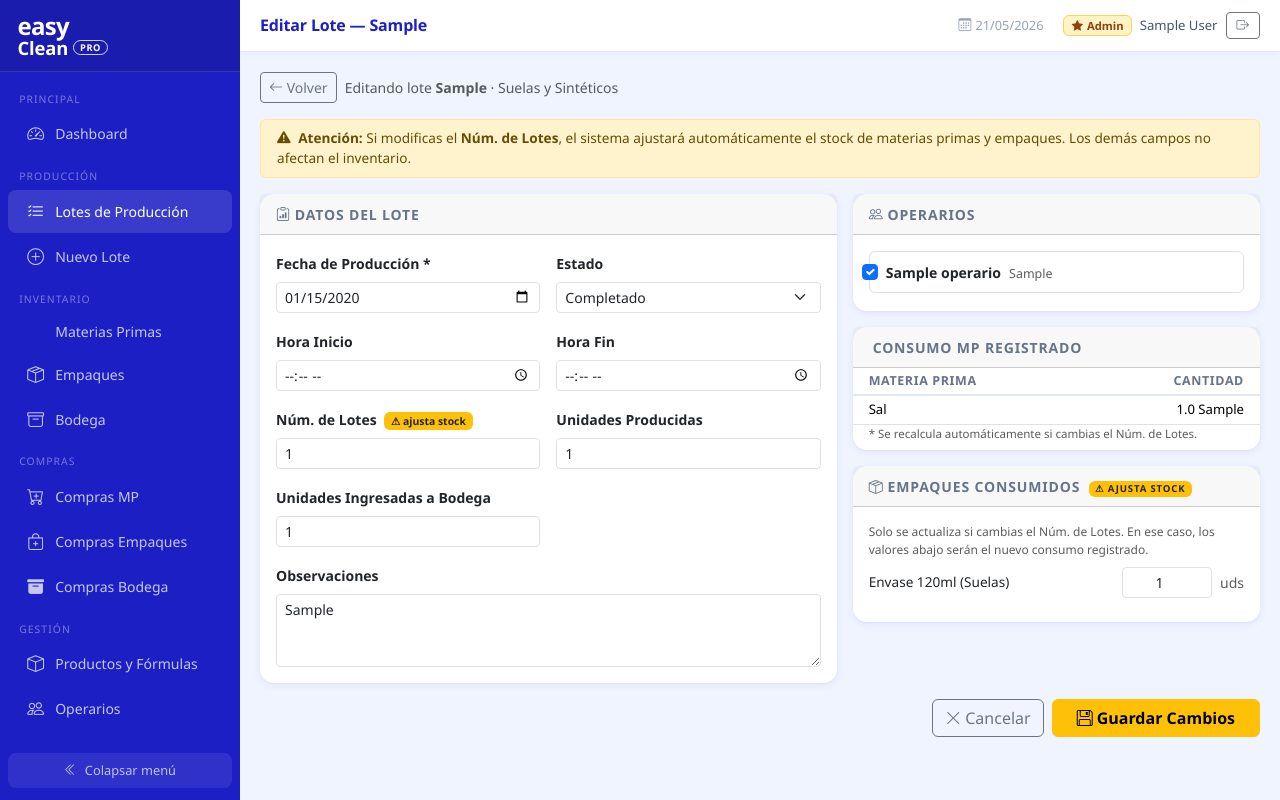
After one commit to portajorge04-hash/easyclean-inventario, a Flask app: page /produccion/1/editar in a window 1280 px wide. The commit adds this page. Run offline with Flask 3, Linux system fonts and the light colour scheme; the visitor is signed in with stand-in values (Sample User, id 1); data comes from the database, SQL or seed files in the repository; tables that the repository leaves empty hold one stand-in row (values such as "Sample post"); some libraries are stand-ins or nearby versions.

Commit message:
feat: editar lotes de produccion con ajuste automatico de stock
- Nueva ruta GET/POST /produccion/<id>/editar (solo admin)
- Permite corregir fecha, horas, unidades, estado, obs. y operarios
- Si cambia num_lotes: revierte y recalcula consumo de MP y empaques
- Boton Editar visible solo para admin en tabla de lotes
- Template produccion_editar.html consistente con Bootstrap 5 del sistema
- Ediciones quedan en log de actividad

Co-Authored-By: Claude Sonnet 4.6 <noreply@anthropic.com>

```diff
--- a/app.py
+++ b/app.py
@@ -379,6 +379,134 @@ def produccion_detalle(lote_id):
     db.close()
     return render_template('produccion_detalle.html', lote=lote, operarios=operarios,
                            consumo_mp=consumo_mp, consumo_emp=consumo_emp)
+
+@app.route('/produccion/<int:lote_id>/editar', methods=['GET', 'POST'])
+@admin_required
+def editar_lote(lote_id):
+    db = get_db()
+    lote = db.execute("""
+        SELECT lp.*, p.nombre as producto_nombre, p.unidades_por_lote as uds_por_lote
+        FROM lotes_produccion lp JOIN productos p ON p.id=lp.producto_id
+        WHERE lp.id=?
+    """, (lote_id,)).fetchone()
+
+    if not lote:
+        flash('Lote no encontrado.', 'danger')
+        db.close()
+        return redirect(url_for('produccion_lista'))
+
+    if request.method == 'POST':
+        nueva_fecha       = request.form['fecha_produccion']
+        nueva_hora_inicio = request.form.get('hora_inicio', '')
+        nueva_hora_fin    = request.form.get('hora_fin', '')
+        nuevo_num_lotes   = int(request.form.get('num_lotes', lote['num_lotes']))
+        nuevas_unidades   = request.form.get('unidades_producidas') or lote['unidades_producidas']
+        nuevas_uds_ing    = request.form.get('unidades_ingresadas') or None
+        nuevo_estado      = request.form.get('estado', lote['estado'])
+        nuevas_obs        = request.form.get('observaciones', '')
+        nuevos_operarios  = request.form.getlist('operarios')
+
+        # Ajuste de stock solo si cambió num_lotes
+        if nuevo_num_lotes != lote['num_lotes']:
+            # Revertir consumo de MP original
+            for c in db.execute(
+                "SELECT materia_prima_id, cantidad_usada FROM lote_consumo_mp WHERE lote_id=?",
+                (lote_id,)
+            ).fetchall():
+                db.execute(
+                    "UPDATE materias_primas SET stock_actual = stock_actual + ? WHERE id=?",
+                    (c['cantidad_usada'], c['materia_prima_id'])
+                )
+            # Revertir consumo de empaques original
+            for ce in db.execute(
+                "SELECT tipo_empaque_id, cantidad_usada FROM lote_consumo_empaque WHERE lote_id=?",
+                (lote_id,)
+            ).fetchall():
+                db.execute(
+                    "UPDATE tipos_empaque SET stock_actual = stock_actual + ? WHERE id=?",
+                    (ce['cantidad_usada'], ce['tipo_empaque_id'])
+                )
+            # Calcular y aplicar nuevo consumo de MP
+            nuevo_consumo = calcular_consumo(lote['producto_id'], nuevo_num_lotes, db)
+            db.execute("DELETE FROM lote_consumo_mp WHERE lote_id=?", (lote_id,))
+            for item in nuevo_consumo:
+                db.execute(
+                    "INSERT INTO lote_consumo_mp (lote_id, materia_prima_id, cantidad_usada, unidad) VALUES (?,?,?,?)",
+                    (lote_id, item['mp_id'], item['cantidad'], item['unidad'])
+                )
+                db.execute(
+                    "UPDATE materias_primas SET stock_actual = stock_actual - ? WHERE id=?",
+                    (item['cantidad'], item['mp_id'])
+                )
+            # Nuevo consumo de empaques desde el formulario
+            empaques_ids  = request.form.getlist('empaques_ids')
+            empaques_cant = request.form.getlist('empaques_cant')
+            db.execute("DELETE FROM lote_consumo_empaque WHERE lote_id=?", (lote_id,))
+            for emp_id, cant in zip(empaques_ids, empaques_cant):
+                if cant and int(cant) > 0:
+                    db.execute(
+                        "INSERT INTO lote_consumo_empaque (lote_id, tipo_empaque_id, cantidad_usada) VALUES (?,?,?)",
+                        (lote_id, emp_id, int(cant))
+                    )
+                    db.execute(
+                        "UPDATE tipos_empaque SET stock_actual = stock_actual - ? WHERE id=?",
+                        (int(cant), emp_id)
+                    )
+
+        # Actualizar campos del lote
+        db.execute("""
+            UPDATE lotes_produccion SET
+                fecha_produccion=?, hora_inicio=?, hora_fin=?,
+                num_lotes=?, unidades_producidas=?, unidades_ingresadas=?,
+                estado=?, observaciones=?
+            WHERE id=?
+        """, (
+            nueva_fecha, nueva_hora_inicio, nueva_hora_fin,
+            nuevo_num_lotes, nuevas_unidades, nuevas_uds_ing,
+            nuevo_estado, nuevas_obs, lote_id
+        ))
+
+        # Actualizar operarios
+        db.execute("DELETE FROM lote_operarios WHERE lote_id=?", (lote_id,))
+        for op_id in nuevos_operarios:
+            db.execute("INSERT OR IGNORE INTO lote_operarios VALUES (?,?)", (lote_id, op_id))
+
+        registrar_log(db, 'Editar lote', 'Producción',
+                      f'Lote {lote["codigo_lote"]} editado por {session.get("nombre","")}')
+        db.commit()
+        flash(f'Lote {lote["codigo_lote"]} actualizado correctamente.', 'success')
+        db.close()
+        return redirect(url_for('produccion_lista'))
+
+    # GET — cargar datos actuales
+    operarios_lote_ids = [
+        o['operario_id'] for o in db.execute(
+            "SELECT operario_id FROM lote_operarios WHERE lote_id=?", (lote_id,)
+        ).fetchall()
+    ]
+    todos_operarios = db.execute(
+        "SELECT * FROM operarios WHERE activo=1 ORDER BY nombre"
+    ).fetchall()
+    empaques_lote = db.execute("""
+        SELECT lce.tipo_empaque_id, lce.cantidad_usada, te.nombre
+        FROM lote_consumo_empaque lce
+        JOIN tipos_empaque te ON te.id=lce.tipo_empaque_id
+        WHERE lce.lote_id=?
+    """, (lote_id,)).fetchall()
+    consumo_mp = db.execute("""
+        SELECT mp.nombre, lc.cantidad_usada, lc.unidad
+        FROM lote_consumo_mp lc JOIN materias_primas mp ON mp.id=lc.materia_prima_id
+        WHERE lc.lote_id=?
+    """, (lote_id,)).fetchall()
+
+    db.close()
+    return render_template('produccion_editar.html',
+        lote=lote,
+        operarios_lote_ids=operarios_lote_ids,
+        todos_operarios=todos_operarios,
+        empaques_lote=empaques_lote,
+        consumo_mp=consumo_mp,
+    )
 
 # ─── Inventario Materias Primas ────────────────────────────────────────────────
 
--- /dev/null
+++ b/templates/produccion_editar.html
@@ -0,0 +1,212 @@
+{% extends 'base.html' %}
+{% block title %}Editar Lote {{ lote['codigo_lote'] }}{% endblock %}
+{% block page_title %}Editar Lote — {{ lote['codigo_lote'] }}{% endblock %}
+
+{% block content %}
+<div class="d-flex align-items-center gap-2 mb-3">
+  <a href="{{ url_for('produccion_lista') }}" class="btn btn-sm btn-outline-secondary">
+    <i class="bi bi-arrow-left"></i> Volver
+  </a>
+  <span class="text-muted small">
+    Editando lote <strong>{{ lote['codigo_lote'] }}</strong> · {{ lote['producto_nombre'] }}
+  </span>
+</div>
+
+<div class="alert alert-warning py-2 mb-3" style="font-size:.85rem">
+  <i class="bi bi-exclamation-triangle-fill me-1"></i>
+  <strong>Atención:</strong> Si modificas el <strong>Núm. de Lotes</strong>, el sistema
+  ajustará automáticamente el stock de materias primas y empaques.
+  Los demás campos no afectan el inventario.
+</div>
+
+<form method="POST" action="{{ url_for('editar_lote', lote_id=lote['id']) }}">
+
+  <div class="row g-3">
+
+    {# ── Columna izquierda: datos del lote ── #}
+    <div class="col-lg-7">
+      <div class="card">
+        <div class="card-header py-2">
+          <strong class="small text-uppercase" style="color:#64748b;letter-spacing:.06em">
+            <i class="bi bi-clipboard-data me-1"></i>Datos del Lote
+          </strong>
+        </div>
+        <div class="card-body">
+
+          <div class="row g-3">
+            <div class="col-sm-6">
+              <label class="form-label small fw-semibold">Fecha de Producción *</label>
+              <input type="date" name="fecha_produccion" class="form-control form-control-sm"
+                     value="{{ lote['fecha_produccion'] }}" required>
+            </div>
+            <div class="col-sm-6">
+              <label class="form-label small fw-semibold">Estado</label>
+              <select name="estado" class="form-select form-select-sm">
+                {% for opt in ['Completado', 'En proceso', 'Pendiente', 'Cancelado'] %}
+                <option value="{{ opt }}" {% if lote['estado'] == opt %}selected{% endif %}>{{ opt }}</option>
+                {% endfor %}
+              </select>
+            </div>
+            <div class="col-sm-6">
+              <label class="form-label small fw-semibold">Hora Inicio</label>
+              <input type="time" name="hora_inicio" class="form-control form-control-sm"
+                     value="{{ lote['hora_inicio'] or '' }}">
+            </div>
+            <div class="col-sm-6">
+              <label class="form-label small fw-semibold">Hora Fin</label>
+              <input type="time" name="hora_fin" class="form-control form-control-sm"
+                     value="{{ lote['hora_fin'] or '' }}">
+            </div>
+            <div class="col-sm-6">
+              <label class="form-label small fw-semibold">
+                Núm. de Lotes
+                <span class="badge bg-warning text-dark ms-1" style="font-size:.65rem;font-weight:600">⚠ ajusta stock</span>
+              </label>
+              <input type="number" name="num_lotes" id="numLotes" class="form-control form-control-sm"
+                     value="{{ lote['num_lotes'] }}" min="1" required>
+              <div class="form-text text-warning d-none" id="avisoStock">
+                ⚠ Al guardar se recalculará el consumo de MP y empaques.
+              </div>
+            </div>
+            <div class="col-sm-6">
+              <label class="form-label small fw-semibold">Unidades Producidas</label>
+              <input type="number" name="unidades_producidas" class="form-control form-control-sm"
+                     value="{{ lote['unidades_producidas'] or '' }}" min="0">
+            </div>
+            <div class="col-sm-6">
+              <label class="form-label small fw-semibold">Unidades Ingresadas a Bodega</label>
+              <input type="number" name="unidades_ingresadas" class="form-control form-control-sm"
+                     value="{{ lote['unidades_ingresadas'] or '' }}" min="0">
+            </div>
+            <div class="col-12">
+              <label class="form-label small fw-semibold">Observaciones</label>
+              <textarea name="observaciones" class="form-control form-control-sm" rows="3">{{ lote['observaciones'] or '' }}</textarea>
+            </div>
+          </div>
+
+        </div>
+      </div>
+    </div>
+
+    {# ── Columna derecha: operarios + empaques ── #}
+    <div class="col-lg-5">
+
+      {# Operarios #}
+      <div class="card mb-3">
+        <div class="card-header py-2">
+          <strong class="small text-uppercase" style="color:#64748b;letter-spacing:.06em">
+            <i class="bi bi-people me-1"></i>Operarios
+          </strong>
+        </div>
+        <div class="card-body">
+          {% if todos_operarios %}
+          <div class="row g-2">
+            {% for op in todos_operarios %}
+            <div class="col-12">
+              <div class="form-check border rounded px-3 py-2" style="cursor:pointer"
+                   onclick="this.querySelector('input').click()">
+                <input class="form-check-input" type="checkbox" name="operarios"
+                       value="{{ op['id'] }}" id="op{{ op['id'] }}"
+                       {% if op['id'] in operarios_lote_ids %}checked{% endif %}>
+                <label class="form-check-label w-100" for="op{{ op['id'] }}" style="cursor:pointer">
+                  <span class="fw-semibold" style="font-size:.88rem">{{ op['nombre'] }}</span>
+                  <span class="text-muted ms-1" style="font-size:.78rem">{{ op['cargo'] }}</span>
+                </label>
+              </div>
+            </div>
+            {% endfor %}
+          </div>
+          {% else %}
+          <p class="text-muted small mb-0">No hay operarios activos registrados.</p>
+          {% endif %}
+        </div>
+      </div>
+
+      {# Consumo MP (informativo) #}
+      {% if consumo_mp %}
+      <div class="card mb-3">
+        <div class="card-header py-2">
+          <strong class="small text-uppercase" style="color:#64748b;letter-spacing:.06em">
+            <i class="bi bi-flask me-1"></i>Consumo MP Registrado
+          </strong>
+        </div>
+        <div class="card-body p-0">
+          <table class="table table-sm mb-0" style="font-size:.82rem">
+            <thead>
+              <tr>
+                <th class="ps-3">Materia Prima</th>
+                <th class="text-end pe-3">Cantidad</th>
+              </tr>
+            </thead>
+            <tbody>
+              {% for c in consumo_mp %}
+              <tr>
+                <td class="ps-3">{{ c['nombre'] }}</td>
+                <td class="text-end pe-3">{{ c['cantidad_usada'] }} {{ c['unidad'] }}</td>
+              </tr>
+              {% endfor %}
+            </tbody>
+          </table>
+          <p class="text-muted px-3 pb-2 mb-0" style="font-size:.72rem">
+            * Se recalcula automáticamente si cambias el Núm. de Lotes.
+          </p>
+        </div>
+      </div>
+      {% endif %}
+
+      {# Empaques (si hay) #}
+      {% if empaques_lote %}
+      <div class="card">
+        <div class="card-header py-2">
+          <strong class="small text-uppercase" style="color:#64748b;letter-spacing:.06em">
+            <i class="bi bi-box-seam me-1"></i>Empaques Consumidos
+            <span class="badge bg-warning text-dark ms-1" style="font-size:.6rem">⚠ ajusta stock</span>
+          </strong>
+        </div>
+        <div class="card-body">
+          <p class="text-muted mb-2" style="font-size:.75rem">
+            Solo se actualiza si cambias el Núm. de Lotes. En ese caso, los valores abajo
+            serán el nuevo consumo registrado.
+          </p>
+          {% for emp in empaques_lote %}
+          <div class="d-flex align-items-center gap-2 mb-2">
+            <input type="hidden" name="empaques_ids" value="{{ emp['tipo_empaque_id'] }}">
+            <label class="flex-grow-1 small" style="font-size:.85rem">{{ emp['nombre'] }}</label>
+            <input type="number" name="empaques_cant" class="form-control form-control-sm"
+                   style="width:90px;text-align:center" value="{{ emp['cantidad_usada'] }}" min="0">
+            <span class="text-muted small">uds</span>
+          </div>
+          {% endfor %}
+        </div>
+      </div>
+      {% endif %}
+
+    </div>
+  </div>{# /row #}
+
+  {# Botones de acción #}
+  <div class="d-flex gap-2 justify-content-end mt-3">
+    <a href="{{ url_for('produccion_lista') }}" class="btn btn-outline-secondary">
+      <i class="bi bi-x-lg me-1"></i>Cancelar
+    </a>
+    <button type="submit" class="btn btn-warning fw-bold px-4">
+      <i class="bi bi-floppy me-1"></i>Guardar Cambios
+    </button>
+  </div>
+
+</form>
+{% endblock %}
+
+{% block scripts %}
+<script>
+  const numLotesInput = document.getElementById('numLotes');
+  const valorOriginal = numLotesInput.value;
+  const avisoStock    = document.getElementById('avisoStock');
+
+  numLotesInput.addEventListener('input', () => {
+    const cambio = numLotesInput.value !== valorOriginal;
+    avisoStock.classList.toggle('d-none', !cambio);
+    numLotesInput.classList.toggle('border-warning', cambio);
+  });
+</script>
+{% endblock %}
```
Also changed, not shown: templates/produccion_lista.html (+7 -2 lines).
